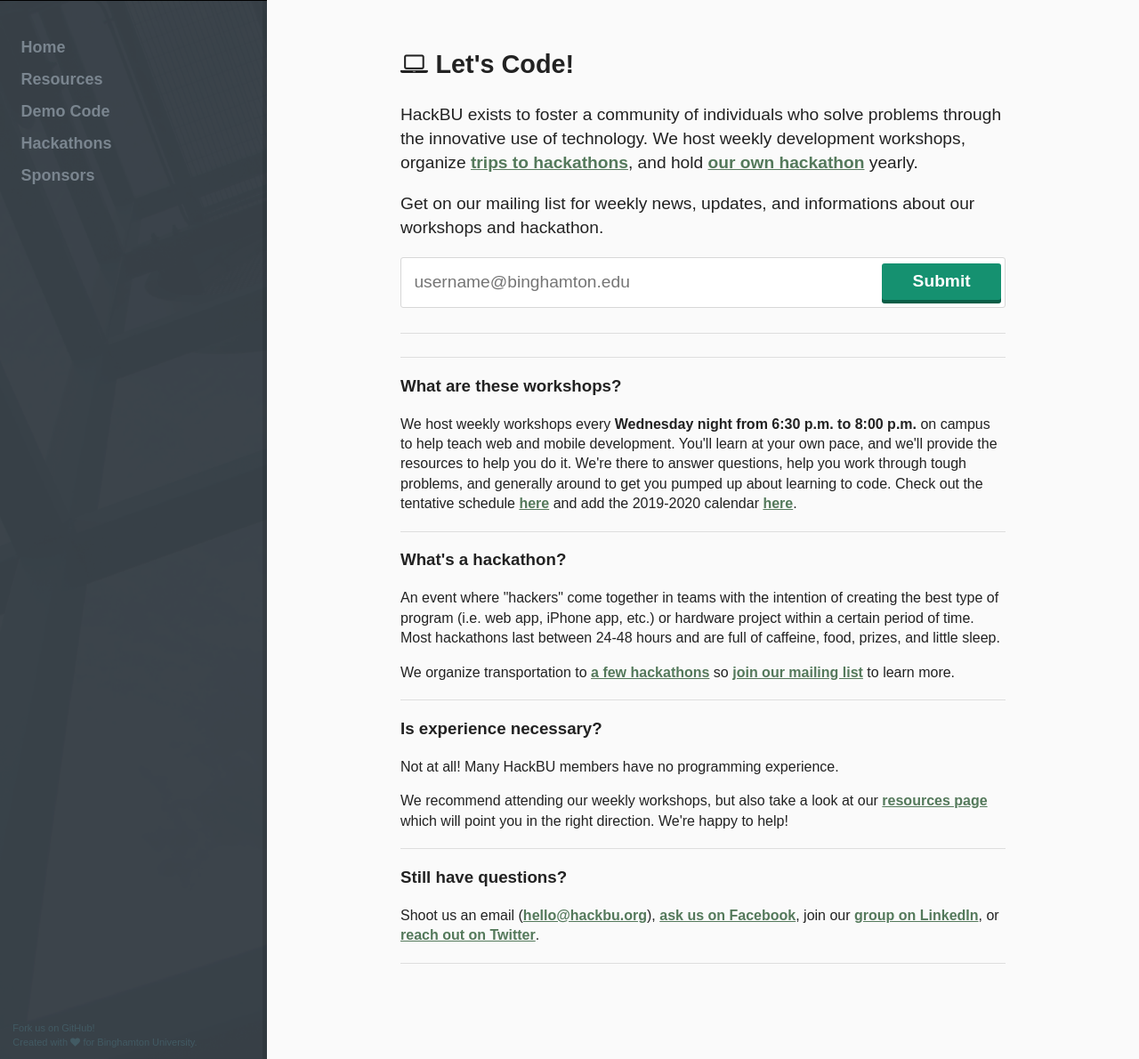
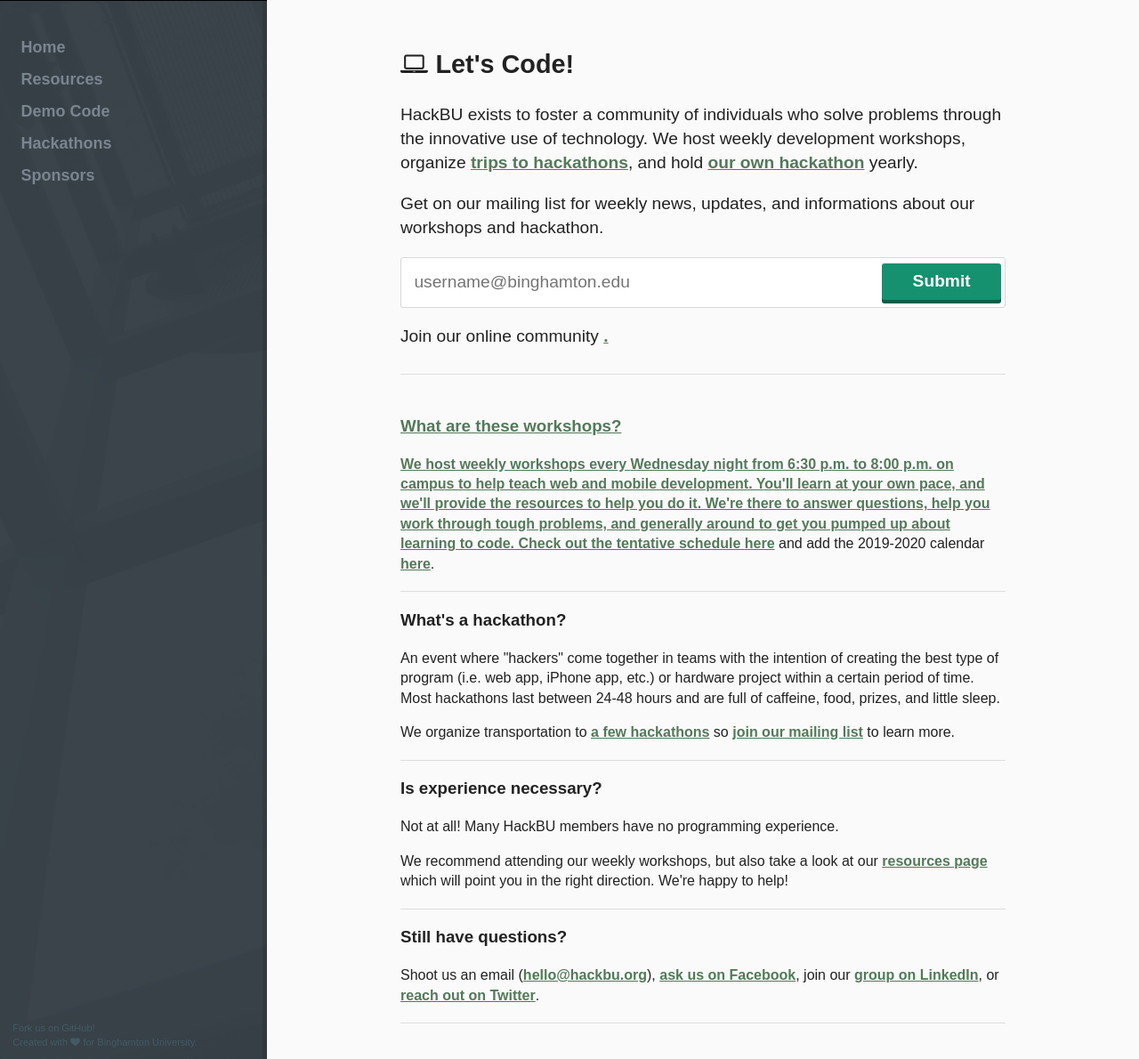
Before and after one commit to hackbinghamton/hackbinghamton.github.io, a Jekyll site: the page built from index.html, in a window 1280 px wide and 1294 px high, cut to the strip 104-1294 px from the top of the window. Shown: the whole strip at 89% size. Built offline with Jekyll 4.4.1, drawn with Linux system fonts in a browser that asks for light colours; nearby versions of some CDN libraries.

Commit message:
Add the discord link

```diff
--- a/index.html
+++ b/index.html
@@ -16,6 +16,8 @@
 		<input type="email" name="MERGE0" class="article-introduction-form-email" placeholder="username@binghamton.edu" required="required">
 		<input type="submit" class="article-introduction-form-submit" value="Submit">
 	</form>
+
+	<p>Join our online community <a href="https://discord.gg/Xka5uUh" here</a>.</p>
 </div>
 
 <div class="article article-social">
```
